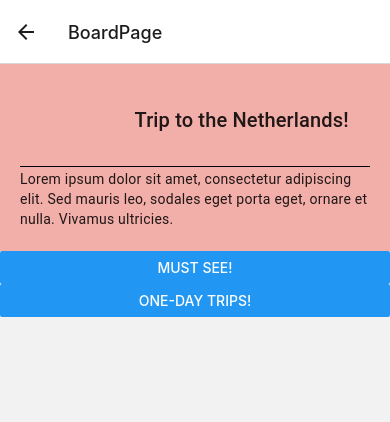
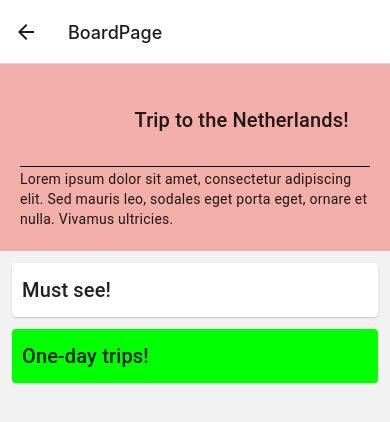
Before and after one commit to bjarmi/the_toodler, a React Native app: screen /HomePage in a window 390 px wide. Both pictures are taken after a click on the element 195 px from the left and 125 px from the top of the page. Shown: the top 422 px of the page. Built offline with nearby package versions, Linux system fonts and the light colour scheme; some icons are missing.

Commit message:
Add generic EntityList component

```diff
--- a/src/common/interfaces.ts
+++ b/src/common/interfaces.ts
@@ -11,7 +11,7 @@
  * @member {string} description The description of the entity -> optional.
  * @author Alexander Robertson -> contact-sasha@proton.me
  */
-interface IEntity {
+export interface IEntity {
   id: number;
   name: string;
   description?: string;
--- /dev/null
+++ b/src/components/cards/listCard/index.tsx
@@ -0,0 +1,33 @@
+import { Card, Title } from "react-native-paper";
+import { IList } from "../../../common/interfaces";
+import { useNavigation } from "@react-navigation/native";
+import { BoardScreenProps } from "../../../common/type";
+import { StyleSheet } from "react-native";
+
+interface Props {
+  list: IList;
+}
+
+const ListCard = (list: IList) => {
+  const navigation = useNavigation<BoardScreenProps["navigation"]>();
+
+  return (
+    <Card
+      elevation={2}
+      onPress={() => navigation.navigate("ListPage", { listId: list.id })}
+      style={{ ...styles.card, backgroundColor: list.color }}
+    >
+      <Title>{list.name}</Title>
+    </Card>
+  );
+};
+
+const styles = StyleSheet.create({
+  card: {
+    marginTop: 12,
+    marginHorizontal: 12,
+    padding: 10,
+  },
+});
+
+export default ListCard;
--- /dev/null
+++ b/src/components/list/index.tsx
@@ -0,0 +1,27 @@
+import { IEntity } from "../../common/interfaces";
+import React, { ReactNode } from "react";
+import { View } from "react-native";
+import { faFaceMeh } from "@fortawesome/free-solid-svg-icons";
+import { FontAwesomeIcon } from "@fortawesome/react-native-fontawesome";
+import { Title } from "react-native-paper";
+import styles from "./styles";
+
+interface Props<EntityType> {
+  entities: EntityType[];
+  entityComponent: (entity: IEntity) => ReactNode;
+}
+
+const EntityList = <E extends IEntity>({
+  entities: entityList,
+  entityComponent,
+}: Props<E>) =>
+  entityList.length !== 0 ? (
+    <>{entityList.map((entity: IEntity) => entityComponent(entity))}</>
+  ) : (
+    <View style={styles.emptyView}>
+      <FontAwesomeIcon size={96} icon={faFaceMeh} />
+      <Title>No Results found</Title>
+    </View>
+  );
+
+export default EntityList;
--- /dev/null
+++ b/src/components/list/styles.ts
@@ -0,0 +1,12 @@
+import { StyleSheet } from "react-native";
+
+const styles = StyleSheet.create({
+  emptyView: {
+    flex: 1,
+    margin: 40,
+    justifyContent: "center",
+    alignItems: "center",
+  },
+});
+
+export default styles;
--- a/src/components/pages/boardPage/index.tsx
+++ b/src/components/pages/boardPage/index.tsx
@@ -1,29 +1,28 @@
 import { View, Text, Button, SafeAreaView, ScrollView } from "react-native";
 import { data } from "../../../../dataStub";
+import { IBoard, IList } from "../../../common/interfaces";
 import { BoardScreenProps } from "../../../common/type";
+import ListCard from "../../cards/listCard";
+import EntityList from "../../list";
 import BoardOverview from "./boardOverview";
 
-const getLists = (boardId: number) =>
-  data.lists.filter((list) => list.boardId === boardId);
+// NOTE: Temp function, replace with redux
+const getLists = (boardId: number): IList[] =>
+  data.lists.filter((list: IList) => list.boardId === boardId);
 
-const getBoard = (boardId: number) =>
-  data.boards.filter((board) => board.id === boardId)[0];
+// NOTE: Temp function, replace with redux
+const getBoard = (boardId: number): IBoard =>
+  data.boards.filter((board: IBoard) => board.id === boardId)[0];
 
-const BoardPage = ({ route, navigation }: BoardScreenProps) => {
-  const lists = getLists(route.params.boardId);
-  const board = getBoard(route.params.boardId);
+const BoardPage = ({ route }: BoardScreenProps) => {
+  const lists: IList[] = getLists(route.params.boardId);
+  const board: IBoard = getBoard(route.params.boardId);
 
   return (
     <SafeAreaView style={{ flex: 1 }}>
       <ScrollView>
         <BoardOverview board={board} />
-        {lists.map((list) => (
-          <Button
-            key={list.id}
-            title={list.name}
-            onPress={() => navigation.navigate("ListPage", { listId: list.id })}
-          />
-        ))}
+        <EntityList<IList> entities={lists} entityComponent={ListCard} />
       </ScrollView>
     </SafeAreaView>
   );
--- a/src/components/pages/homePage/index.tsx
+++ b/src/components/pages/homePage/index.tsx
@@ -1,14 +1,17 @@
-import { SafeAreaView, ScrollView, View } from "react-native";
+import { SafeAreaView, ScrollView } from "react-native";
 import { data } from "../../../../dataStub";
+import { IBoard } from "../../../common/interfaces";
 import BoardCard from "../../cards/boardCard";
+import EntityList from "../../list";
 
 const HomePage = () => {
   return (
     <SafeAreaView style={{ flex: 1 }}>
       <ScrollView>
-        {data.boards.map((board) => (
-          <BoardCard key={board.id} board={board} />
-        ))}
+        <EntityList<IBoard>
+          entities={data.boards}
+          entityComponent={BoardCard}
+        />
       </ScrollView>
     </SafeAreaView>
   );
```
Also changed, not shown: src/components/cards/boardCard/index.tsx (+2 -5 lines).
